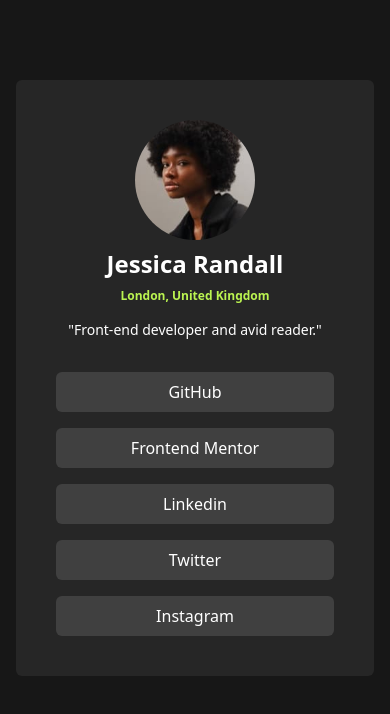
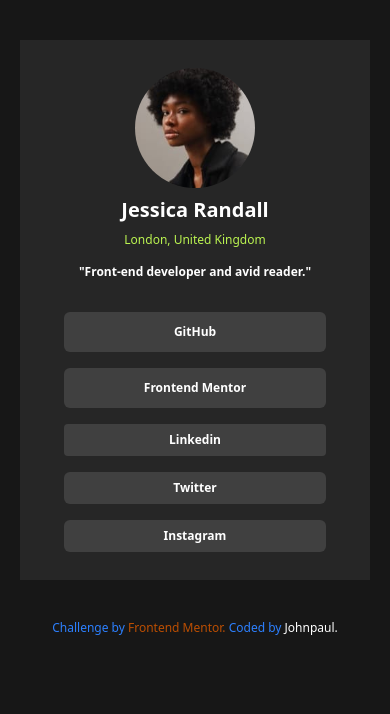
Before and after one commit to anyanwujohnpaul/social-links-profile, a plain HTML site: page index.html in a window 390 px wide. Drawn offline with nearby package versions, Linux system fonts and the light colour scheme.

Commit message:
finallly done with this project and it's mobile responsive

```diff
--- a/index.html
+++ b/index.html
@@ -7,41 +7,41 @@
     <script src="https://cdn.jsdelivr.net/npm/@tailwindcss/browser@4"></script>
     <title>Frontend Mentor | Social links profile</title>
   </head>
-  <body class="text-md md:text-lg text-slate-600 bg-neutral-900">
+  <body class="text-md bg-neutral-900">
     <main>
-      <div class="md:text-normal flex flex-col items-center justify-center bg-grey p-10 text-center my-10 md:overflow-x-hidden">
-        <section class="bg-neutral-800 rounded-md p-10">
+      <div class="text-xl mx-5 flex flex-col items-center justify-center lg:p-10 text-center overflow-x-hidden font-bold ">
+        <section class="bg-neutral-800 my-10 rounded-4xl lg:rounded-xl lg:p-8 px-19 py-7 font-bold">
         <div class="flex flex-col items-center justify-center">
-           <img class="w-30 h-30  rounded-full"
+           <img class="w-30 h-30 rounded-full lg:h-40 lg:w-40"
             src="assets/images/avatar-jessica.jpeg"
             alt="Jessica Randall's Image"
           />
-          <h1 class="my-2 text-white text-2xl font-bold">Jessica Randall</h1>
-          <p class="mb-4 text-lime-300 text-xs font-bold">London, United Kingdom</p>
-          <p class="mb-3 text-white text-sm">"Front-end developer and avid reader."</p>
+          <h1 class="my-2 text-white text-md lg:text-2xl ">Jessica Randall</h1>
+          <p class="mb-4 text-lime-300 text-xs lg:text-sm font-normal lg:font-medium">London, United Kingdom</p>
+          <p class="mb-3 text-white text-xs lg:text-md">"Front-end developer and avid reader."</p>
         </div>
 
-       <div class="mt-5">
-          <ul class="flex flex-col gap-4 text-md font-normal">
-            <li class="text-white bg-neutral-700 py-2 px-28 rounded-md hover:bg-lime-300 hover:text-black"><a href="https://github.com/anyanwujohnpaul" target="_blank">GitHub</a></li>
-            <li class="text-white bg-neutral-700 py-2 px-17 rounded-md hover:bg-lime-300 hover:text-black"><a href="https://www.frontendmentor.io/profile/anyanwujohnpaul">Frontend Mentor</a></li>
-            <li class="text-white bg-neutral-700 py-2 px-25 rounded-md hover:bg-lime-300 hover:text-black"><a href="https://linkedin">Linkedin</a></li>
+       <div class="mt-5 lg:text-xl">
+          <ul class="flex flex-col gap-4 text-xs font-small">
+            <li class="text-white bg-neutral-700 py-3 lg:py-2 lg:px-28 rounded-md hover:bg-lime-300 hover:text-black"><a href="https://github.com/anyanwujohnpaul" target="_blank">GitHub</a></li>
+            <li class="text-white bg-neutral-700 py-3 lg:py-2 lg:px-17 rounded-md hover:bg-lime-300 hover:text-black"><a href="https://www.frontendmentor.io/profile/anyanwujohnpaul">Frontend Mentor</a></li>
+            <li class="text-white bg-neutral-700 py-2 px-5 rounded-sm hover:bg-lime-300 hover:text-black"><a href="https://linkedin">Linkedin</a></li>
             <li class="text-white bg-neutral-700 py-2 px-25 rounded-md hover:bg-lime-300 hover:text-black"><a href="https://x.com/a_life82454" target="_blank">Twitter</a></li>
-            <li class="text-white bg-neutral-700 py-2 px-25 rounded-md hover:bg-lime-300 hover:text-black"><a href="#">Instagram</a></li>
+            <li class="text-white bg-neutral-700 py-2 px-25 rounded-md hover:bg-lime-300 hover:text-black"><a href="https://instagram.com/johnpaul_anyanwu" target="_blank">Instagram</a></li>
           </ul>
         </div>
       </section>
       </div>
     </main>
 
-    <!-- <footer class="text-2xl text-center">
+    <footer class="text-xs text-blue-500 font-small lg:font-bold lg:text-2xl text-center">
       Challenge by
       <a
-        class="text-amber-800"
+        class="text-amber-700"
         href="https://www.frontendmentor.io?ref=challenge"
         target="_blank"
-        >Frontend Mentor</a
-      >. Coded by <a href="#">Your Name Here</a>.
-    </footer> -->
+        >Frontend Mentor.</a
+      > Coded by <a class="text-white" href="https://linktr.ee/thisisjaypee">Johnpaul.</a>
+    </footer>
   </body>
 </html>
```
